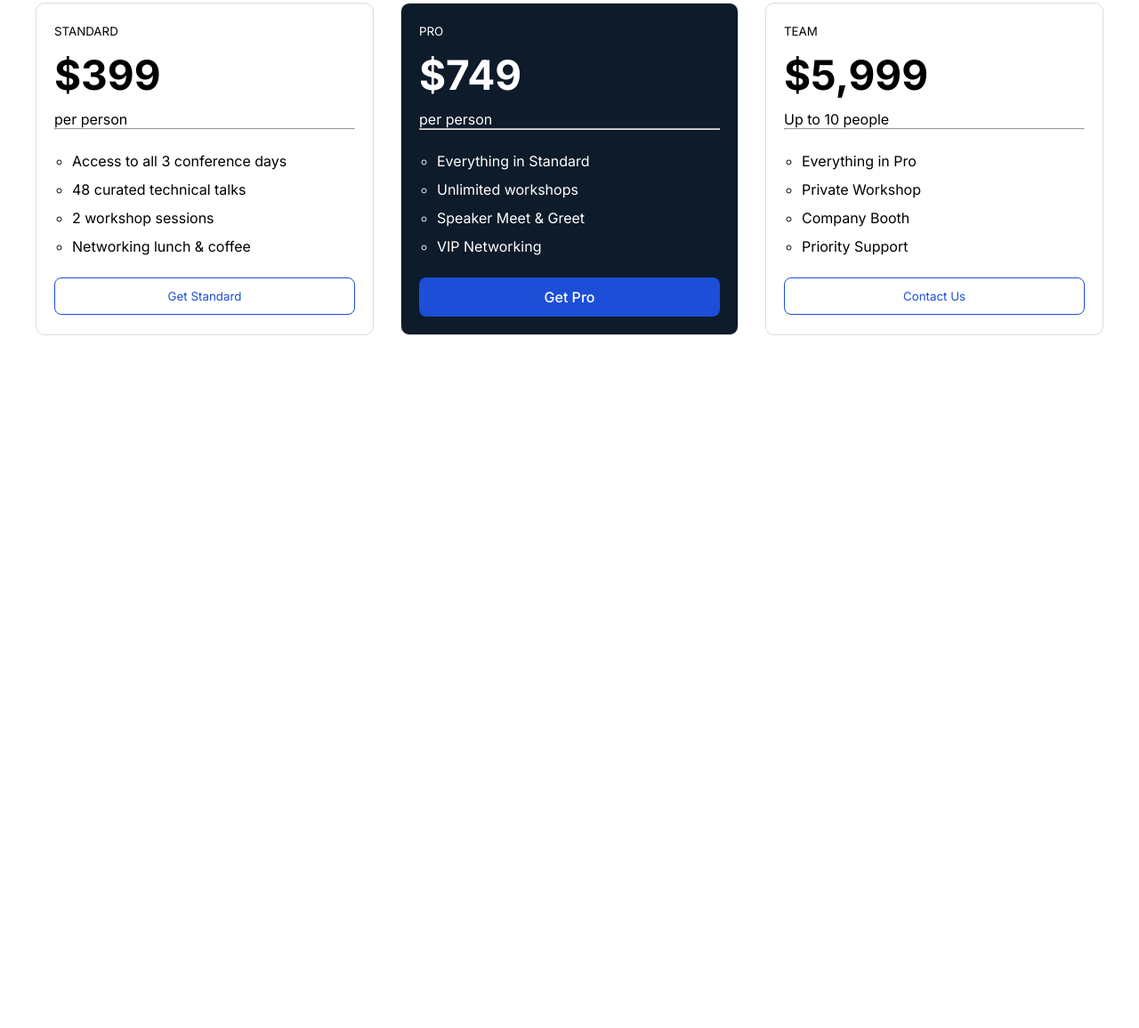
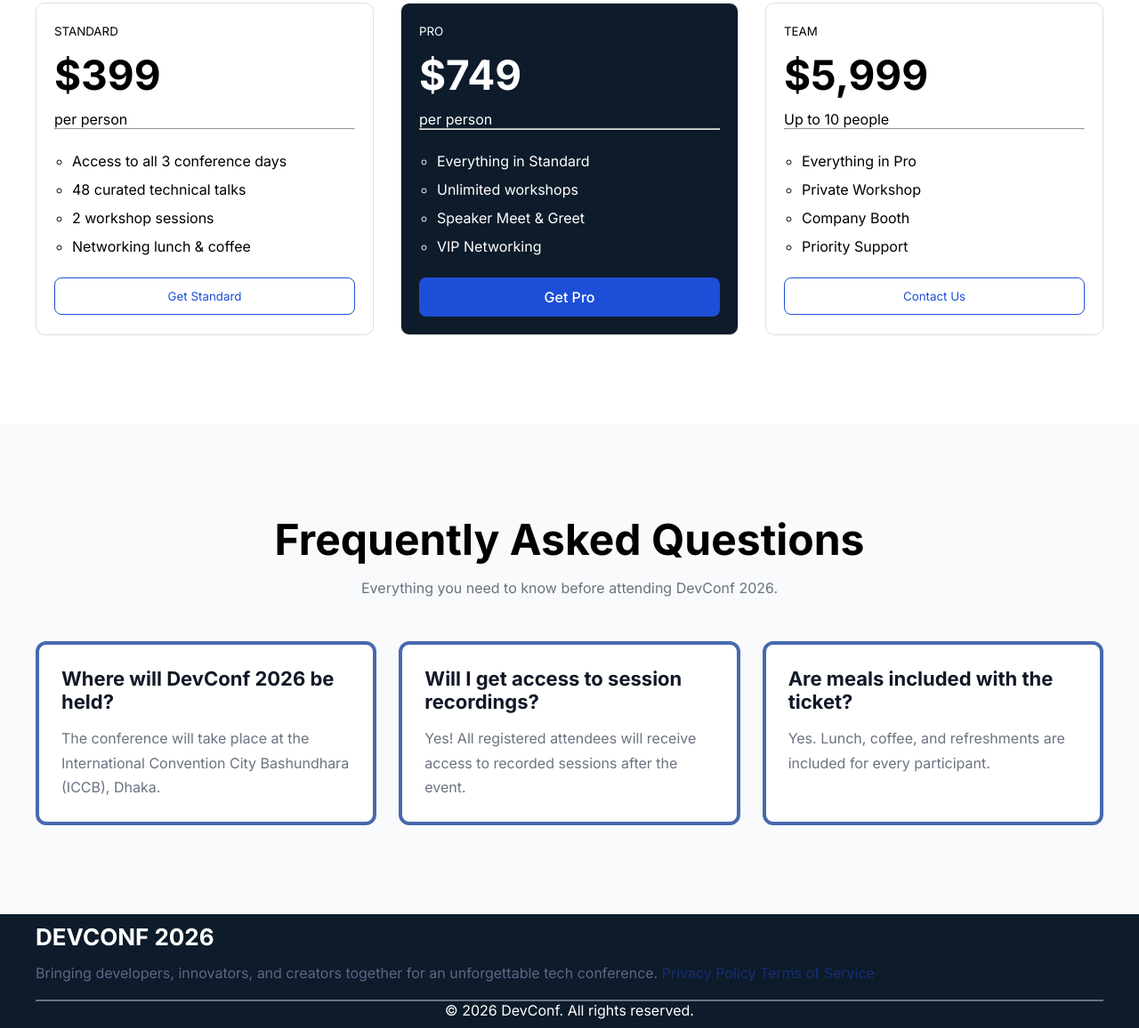
Before and after one commit to ShahariarPranto11/B14-A01-DevConf, a plain HTML site: page index.html in a window 1280 px wide. Shown: the part 2070-3226 px from the top of the page at 89% size. Before the commit the page ends 2547 px from the top, so only its background shows below. Drawn offline with Linux system fonts and the light colour scheme.

Commit message:
added placeholder and footer section

```diff
--- a/index.html
+++ b/index.html
@@ -22,6 +22,7 @@
         <nav class="container">
 
             <img src="./assets/logo.png" alt="devconf logo">
+
 
             <ul>
                 <li><a href="">Speakers</a></li>
@@ -59,51 +60,34 @@
             <h2>Meet the Speakers</h2>
 
             <div class="speaker-container">
-
                 <div class="card">
-
                     <img src="./assets/andrej.png">
-
                     <p class="category"> AI / ML </p>
-
                     <h4>Andrej Karpathy</h4>
-
                     <p>Pretraining team, Anthropic</p>
 
                 </div>
 
                 <div class="card">
-
                     <img src="./assets/demis.png">
-
                     <p class="category">Cloud & DevOps</p>
-
                     <h4>Demis Hassabis</h4>
-
                     <p>Co-Founder and CEO, Google DeepMind</p>
 
                 </div>
 
                 <div class="card">
-
                     <img src="./assets/gary.png">
-
                     <p class="category">Frontend</p>
-
                     <h4>Gary Marcus</h4>
-
                     <p>Staff Engineer, Vercel</p>
 
                 </div>
 
                 <div class="card">
-
                     <img src="./assets/mustafa.png">
-
                     <p class="category">Security</p>
-
                     <h4>Mustafa Suleyman</h4>
-
                     <p>CEO of Microsoft AI</p>
 
                 </div>
@@ -185,6 +169,62 @@
         </div>
 
     </section>
+
+    <!-- PLACEHOLDER SECTION  -->
+    <section class="faq-section">
+        <div class="container">
+
+            <h2 class="section-title">Frequently Asked Questions</h2>
+
+            <p class="section-description">
+                Everything you need to know before attending DevConf 2026.
+            </p>
+
+            <div class="faq-container">
+
+                <div class="faq-card">
+                    <h3>Where will DevConf 2026 be held?</h3>
+                    <p>
+                        The conference will take place at the International Convention City Bashundhara (ICCB), Dhaka.
+                    </p>
+                </div>
+
+                <div class="faq-card">
+                    <h3>Will I get access to session recordings?</h3>
+                    <p>
+                        Yes! All registered attendees will receive access to recorded sessions after the event.
+                    </p>
+                </div>
+
+                <div class="faq-card">
+                    <h3>Are meals included with the ticket?</h3>
+                    <p>
+                        Yes. Lunch, coffee, and refreshments are included for every participant.
+                    </p>
+                </div>
+
+            </div>
+
+        </div>
+    </section>
+    <!-- Footer -->
+    <footer class="footer">
+        <div class="container">
+            <h2 class="footer-logo">DEVCONF 2026</h2>
+
+            </p>
+            <div class="footer-link">
+                <p>Bringing developers, innovators, and creators together for an unforgettable tech conference.
+                    <a href="">Privacy Policy</a>
+                    <a href="">Terms of Service</a>
+            </div>
+
+            <hr>
+            <p class="copyright">© 2026 DevConf. All rights reserved.</p>
+
+        </div>
+    </footer>
+
 </body>
 
 </html>
--- a/style.css
+++ b/style.css
@@ -22,9 +22,10 @@ img {
     border: none;
 
 }
-.outline-btn{
+
+.outline-btn {
     background: white;
-    color:#1D4ED8 ;
+    color: #1D4ED8;
     border: 1px solid #1D4ED8;
     padding: 12px 24px;
     border-radius: 8px;
@@ -184,30 +185,128 @@ ul li a {
     padding: 20px;
 
 }
+
 .price-card h3 {
     font-size: 46px;
     margin: 12px 0;
 
 
 }
+
 .ccard hr {
-    margin:20px 0;
+    margin: 20px 0;
 }
+
 .price-card ul {
     margin: 25px 0;
-    padding-left:20px;
+    padding-left: 20px;
     display: block;
     list-style: circle;
 
 }
+
 .price-card li {
-    margin-bottom:12px;
+    margin-bottom: 12px;
 }
+
 .active {
     background-color: #0D1B2A;
-    color:#FFFFFF;
+    color: #FFFFFF;
 }
+
 .card-button {
     width: 100%;
 
 }
+
+/* Placeholder Section */
+.faq-section {
+    padding: 100px 0;
+    background: #f8fafc;
+}
+
+.section-title {
+    text-align: center;
+    font-size: 48px;
+    margin-bottom: 15px;
+}
+
+.section-description {
+    text-align: center;
+    color: #6b7280;
+    margin-bottom: 50px;
+}
+
+.faq-container {
+    display: grid;
+    grid-template-columns: repeat(3, 1fr);
+    gap: 25px;
+}
+
+.faq-card {
+    background: #ffffff;
+    padding: 25px;
+    border: 4px solid #4769ad;
+    border-radius: 12px;
+    transition: .3s;
+}
+
+.faq-card:hover {
+    transform: translateY(-5px);
+    box-shadow: 0 10px 20px rgba(0, 0, 0, .08);
+}
+
+.faq-card h3 {
+    font-size: 22px;
+    margin-bottom: 15px;
+    color: #111827;
+}
+
+.faq-card p {
+    color: #6b7280;
+    line-height: 1.7;
+}
+
+/* footer */
+.footer {
+    background-color: #0D1B2A;
+    color: #FFFFFF;
+    padding: 10px 0 10px;
+
+}
+
+.footer-logo {
+    text-align: left;
+    font-size: 26px;
+    margin-bottom: 15px;
+}
+
+.footer-text {
+    width: 600px;
+    margin: 0 auto 30px;
+    text-align: left;
+    line-height: 1.6;
+
+}
+
+.footer-link {
+
+    gap: 30px;
+    margin-bottom: 20px;
+    color: #5c6787;
+}
+
+.footer-link a {
+    color: #162f75;
+    text-decoration: none;
+
+}
+
+.footer hr {
+    border: 1px solid #6b7280
+}
+
+.copyright {
+    text-align: center;
+
+}
```
Also changed, not shown: 1 other file. Lines whose indentation alone changed are shown as unchanged.
